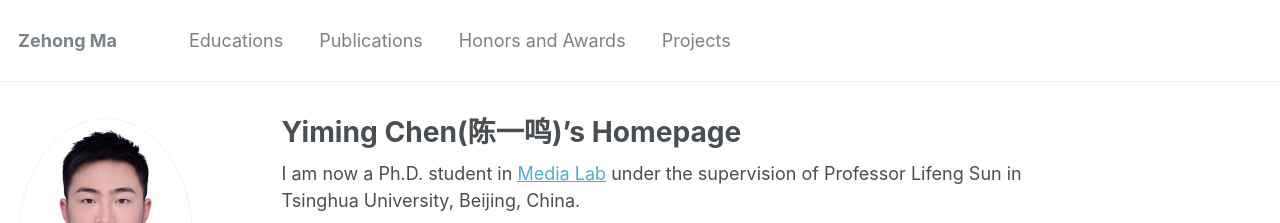
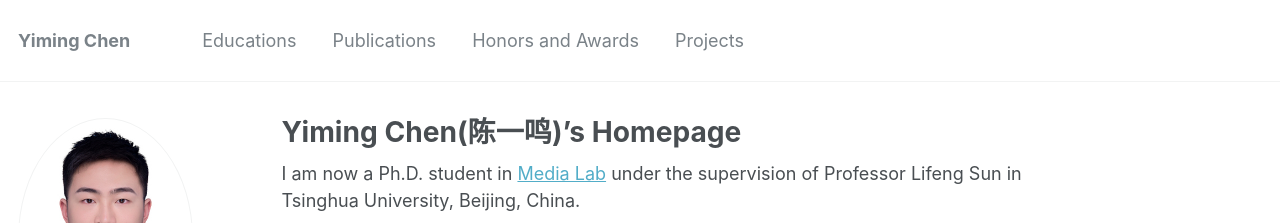
Before and after one commit to yiming-chen-cs/yiming-chen-cs.github.io, a Jekyll site: the page built from about.md, in a window 1280 px wide and 1170 px high. Shown: the top 223 px of the window. Built offline with Jekyll 4.4.1, drawn with Linux system fonts in a browser that asks for light colours.

Commit message:
Update _config.yml

```diff
--- a/_config.yml
+++ b/_config.yml
@@ -7,7 +7,7 @@
 
 # Site Settings
 locale                   : "en-US"
-title                    : "Zehong Ma"
+title                    : "Yiming Chen"
 title_separator          : "-"
 name                     : &name "Yiming Chen"
 description              : &description "Ph.D. student at Tsinghua University"
```
